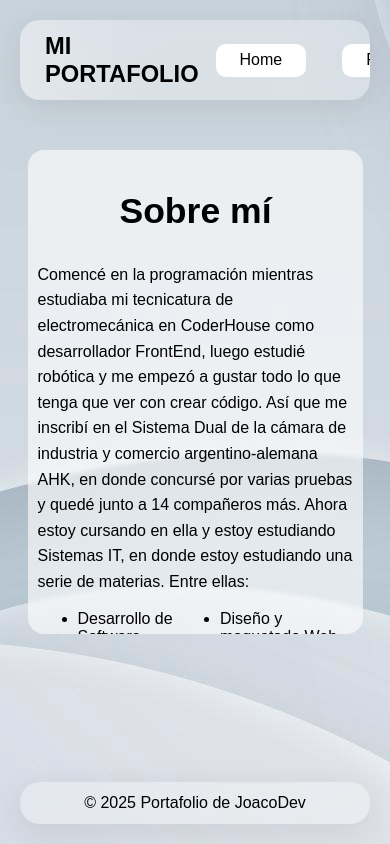
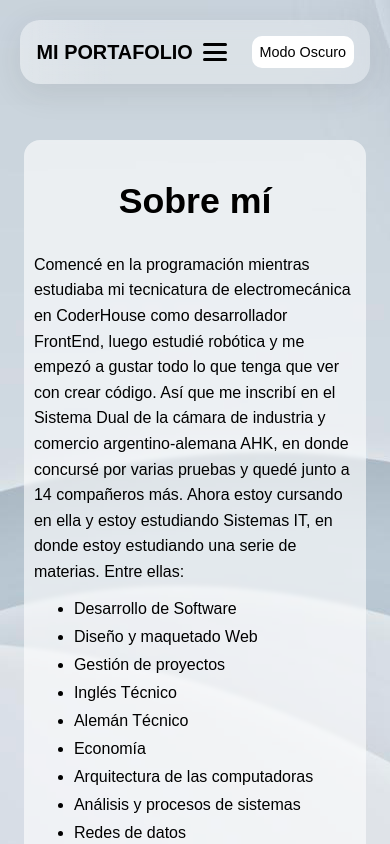
Before and after one commit to 1chbin/Portafolio, a React (Create React App) app: page /me in a window 390 px wide. Shown: the top 844 px of the page. Built offline with nearby package versions, Linux system fonts and the light colour scheme.

Commit message:
Estoy trabajando en el menu desplegable. Todavia no esta terminado

```diff
--- a/src/App.css
+++ b/src/App.css
@@ -251,3 +251,109 @@ nav {
   background-position: top;
   transition: 0.3s;
 }
+
+
+.hamburger {
+  display: none;
+  flex-direction: column;
+  justify-content: space-between;
+  width: 24px;
+  height: 18px;
+  cursor: pointer;
+  z-index: 100;
+}
+
+.hamburger span {
+  display: block;
+  height: 3px;
+  background: var(--text-color);
+  border-radius: 2px;
+  transition: transform 0.3s, opacity 0.3s;
+}
+
+.hamburger.open span:nth-child(1) {
+  transform: translateY(7.5px) rotate(45deg);
+}
+.hamburger.open span:nth-child(2) {
+  opacity: 0;
+}
+.hamburger.open span:nth-child(3) {
+  transform: translateY(-7.5px) rotate(-45deg);
+}
+
+
+@media (max-width: 768px) {
+  .glass-header {
+    flex-direction: row;
+    align-items: center;
+    padding: 1rem;
+  }
+  nav {
+    flex-wrap: wrap;
+    gap: 0.5rem;
+    margin-top: 0.5rem;
+  }
+  .logo {
+    font-size: 1.25rem;
+  }
+  .nav-links,
+  .nav-button {
+    padding: 0.5rem;
+    font-size: 0.9rem;
+  }
+  .titulo-home {
+    font-size: 3rem;
+    margin-bottom: 2rem;
+  }
+  .GridContainer {
+    grid-template-columns: 1fr;
+  }
+  .page-content {
+    padding: 1rem;
+  }
+  .scrollable {
+    height: 90vh;
+  }
+}
+
+.menu-overlay {
+  position: fixed;
+  top: 0; left: 0;
+  width: 100%; height: 100vh;
+  background: rgba(0,0,0,0.4);
+  z-index: 998;
+}
+
+@media (max-width: 480px) {
+  .hamburger {
+    display: flex;
+    position: relative;
+    z-index: 1000;
+  }
+
+  nav {
+    position: fixed;
+    top: 0; left: -100%;
+    width: 75%; max-width: 300px;
+    height: 100vh;
+    background: var(--bg-header);
+    backdrop-filter: blur(10px);
+    display: flex;
+    flex-direction: column;
+    padding: 2rem 1rem;
+    gap: 1.5rem;
+    transition: left 0.3s ease-out;
+    z-index: 999;
+  }
+
+  nav.open {
+    left: 0;
+  }
+
+  nav.open .nav-button {
+    width: 100%;
+    font-size: 1.2rem;
+    padding: 0.75rem;
+    border-radius: 12px;
+  }
+}
--- a/src/App.js
+++ b/src/App.js
@@ -7,40 +7,56 @@ import './App.css';
 
 function App() {
   const [darkMode, setDarkMode] = useState(false);
+  const [menuOpen, setMenuOpen] = useState(false);
 
   const toggleDarkMode = () => {
-    setDarkMode((prev) => !prev);
+    setDarkMode(prev => !prev);
     document.body.classList.toggle('dark-mode', !darkMode);
   };
+
+  const toggleMenu = () => setMenuOpen(prev => !prev);
 
   return (
     <BrowserRouter>
       <div className={`App${darkMode ? ' dark' : ''}`}>
         <header className={`glass-header${darkMode ? ' dark' : ''}`}>
           <div className="logo"><strong>MI PORTAFOLIO</strong></div>
-          <nav>
+
+          <div className={`hamburger${menuOpen ? ' open' : ''}`} onClick={toggleMenu}>
+            <span></span>
+            <span></span>
+            <span></span>
+          </div>
+
+{/* Boton de modo oscuro */}
+          <button
+            className={`nav-button${darkMode ? ' dark' : ''}`}
+            onClick={toggleDarkMode}
+          >
+            {darkMode ? 'Modo Claro' : 'Modo Oscuro'}
+          </button>
+        </header>
+
+{/* Overlay */}
+        {menuOpen && ( <div className="menu-overlay" onClick={toggleMenu} />) }
+
+        <nav className={menuOpen ? 'open' : ''}>
           <button className={`nav-button${darkMode ? ' dark' : ''}`}>
-              <NavLink to="/home" end className={"nav-links"}>
+            <NavLink to="/home" end className="nav-links" onClick={() => setMenuOpen(false)}>
               Home
             </NavLink>
           </button>
           <button className={`nav-button${darkMode ? ' dark' : ''}`}>
-              <NavLink to="/projects" className={"nav-links"}>
+            <NavLink to="/projects" className="nav-links" onClick={() => setMenuOpen(false)}>
               Projects
             </NavLink>
           </button>
-
           <button className={`nav-button${darkMode ? ' dark' : ''}`}>
-              <NavLink to="/me" className={"nav-links"}>
+            <NavLink to="/me" className="nav-links" onClick={() => setMenuOpen(false)}>
               Me
             </NavLink>
           </button>
-
         </nav>
-          <button className={`nav-button${darkMode ? ' dark' : ''}`} onClick={toggleDarkMode}>
-            {darkMode ? 'Modo Claro' : 'Modo Oscuro'}
-          </button>
-        </header>
 
         <main>
           <Routes>
```
Lines whose indentation alone changed are shown as unchanged.
